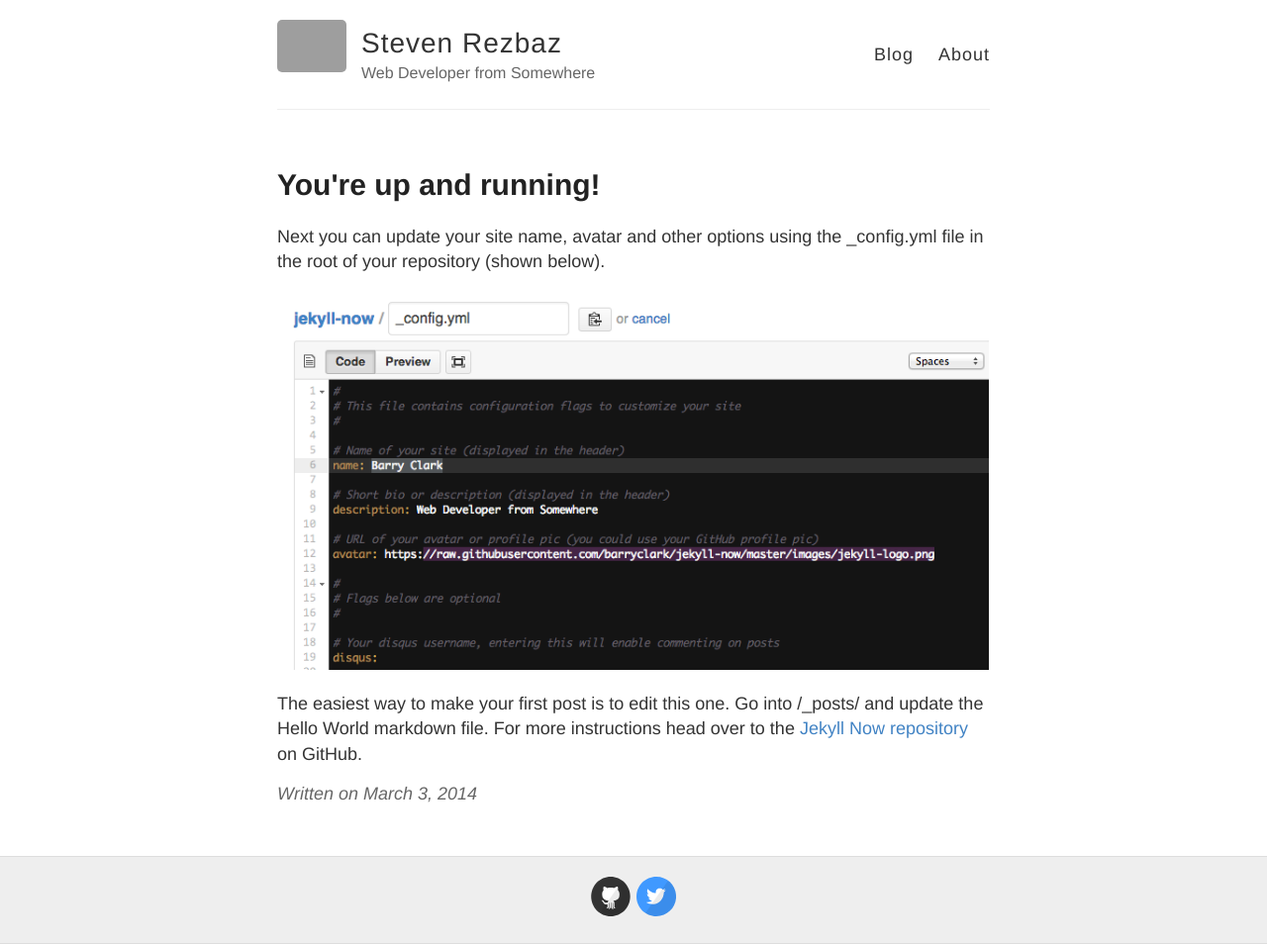
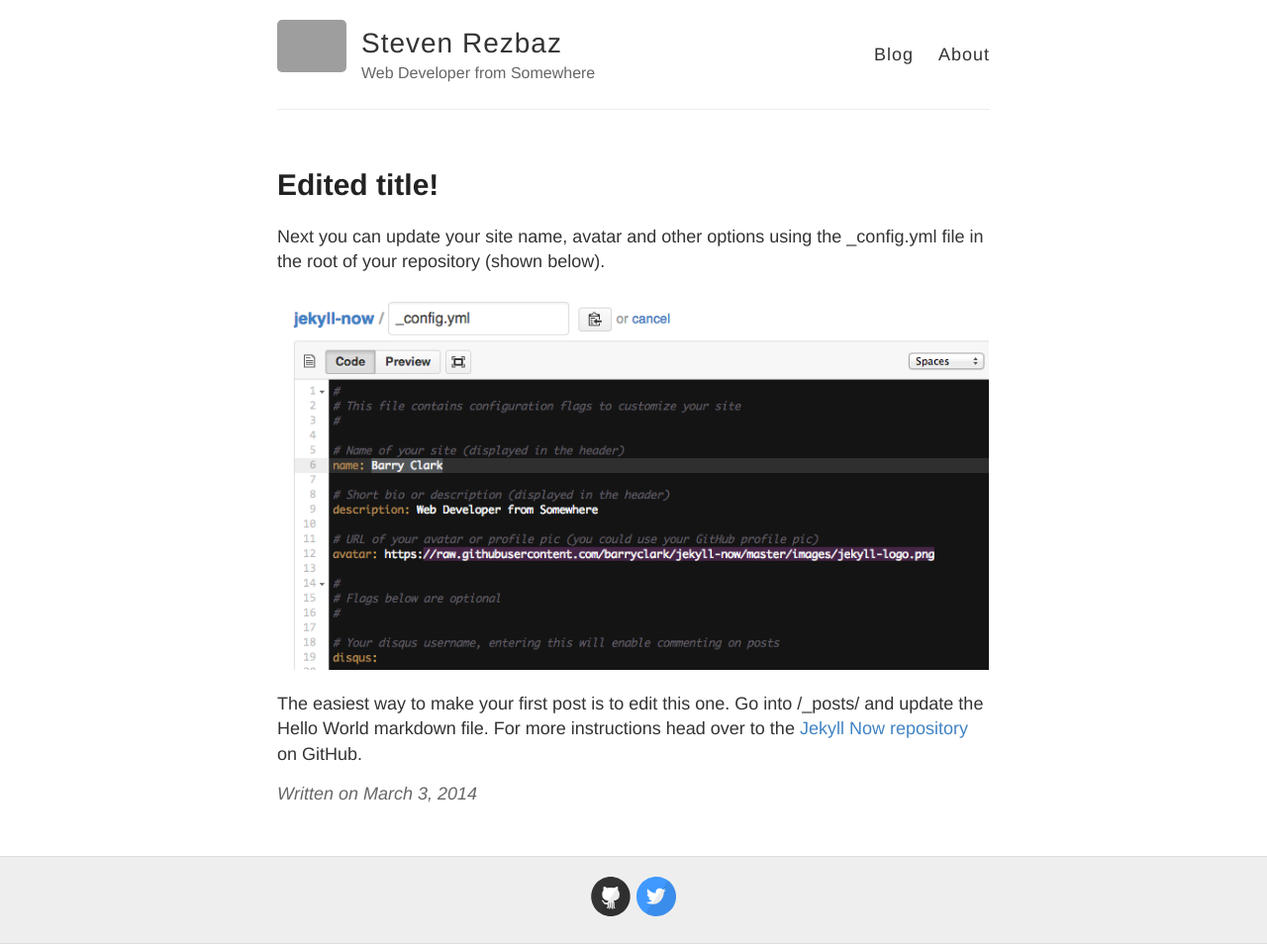
Before and after one commit to hirezbaz/hirezbaz.github.io, a Jekyll site: the page built from _posts/2014-3-3-Hello-World.md, in a window 1280 px wide. Shown: the whole page at 99% size. Built offline with Jekyll 4.4.1, drawn with Linux system fonts in a browser that asks for light colours; grey boxes are pictures that could not be loaded.

Commit message:
Changing title of first blog post in demo.

```diff
--- a/_posts/2014-3-3-Hello-World.md
+++ b/_posts/2014-3-3-Hello-World.md
@@ -1,6 +1,6 @@
 ---
 layout: post
-title: You're up and running!
+title: Edited title!
 ---
 
 Next you can update your site name, avatar and other options using the _config.yml file in the root of your repository (shown below).
```
